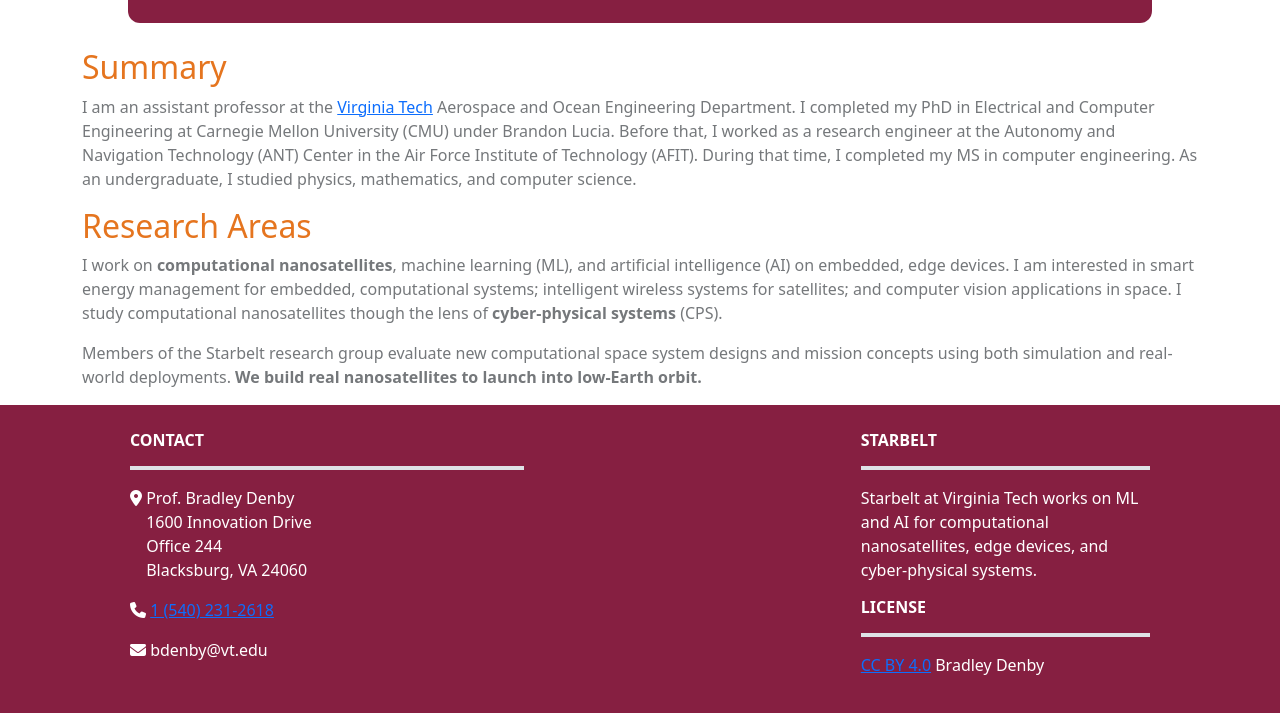
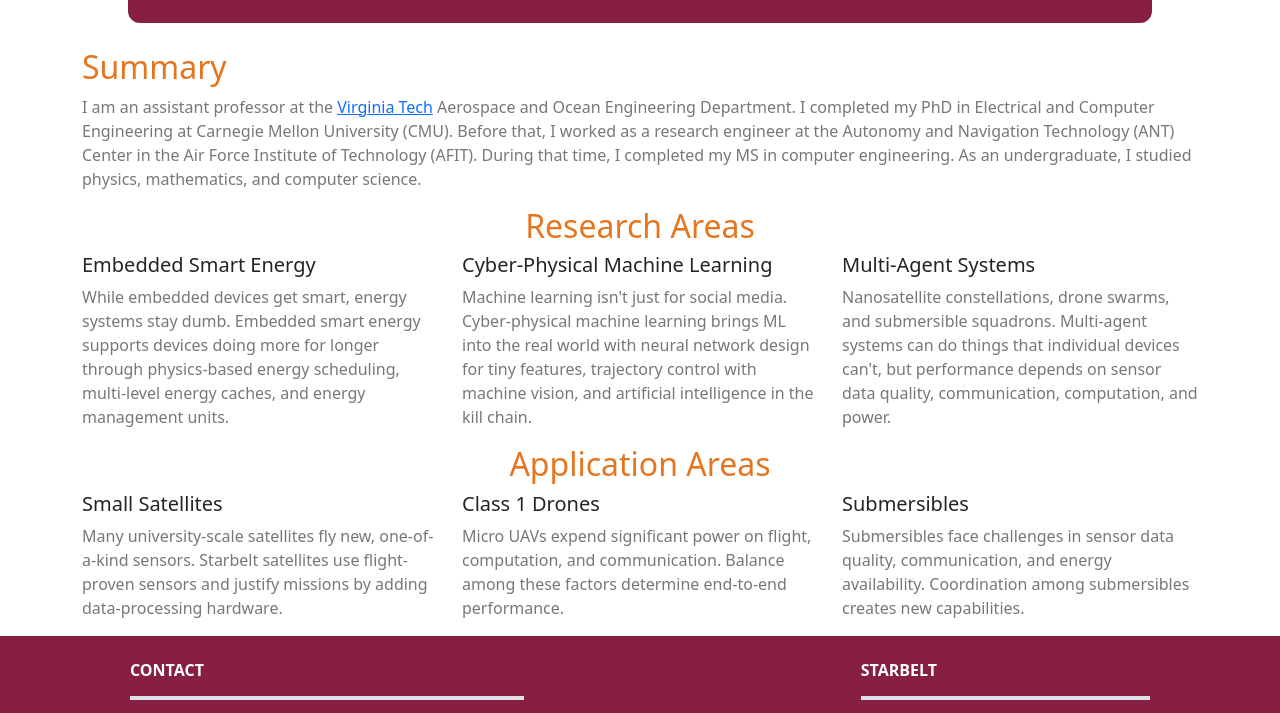
Before and after one commit to starbelt/starbelt-website, a plain HTML site: page index.html in a window 1280 px wide. Shown: the part 440-1153 px from the top of the page. Drawn offline with nearby package versions, Linux system fonts and the light colour scheme; files whose address does not match are found by name.

Commit message:
Updates research and application areas

```diff
--- a/index.html
+++ b/index.html
@@ -110,12 +110,12 @@
             I am an assistant professor at the
             <a href="https://www.vt.edu/">Virginia Tech</a> Aerospace and Ocean
             Engineering Department. I completed my PhD in Electrical and
-            Computer Engineering at Carnegie Mellon University (CMU) under
-            Brandon Lucia. Before that, I worked as a research engineer at the
-            Autonomy and Navigation Technology (ANT) Center in the Air Force
-            Institute of Technology (AFIT). During that time, I completed my MS
-            in computer engineering. As an undergraduate, I studied physics,
-            mathematics, and computer science.
+            Computer Engineering at Carnegie Mellon University (CMU). Before
+            that, I worked as a research engineer at the Autonomy and Navigation
+            Technology (ANT) Center in the Air Force Institute of Technology
+            (AFIT). During that time, I completed my MS in computer engineering.
+            As an undergraduate, I studied physics, mathematics, and computer
+            science.
           </p>
         </div>
       </div>
@@ -123,20 +123,68 @@
     <div class="container">
       <div class="row">
         <div class="col">
-          <h2 class="brand-header" id="research">Research Areas</h2>
+          <h2 class="brand-header text-center" id="research">Research Areas</h2>
+        </div>
+      </div>
+      <div class="row">
+        <div class="col-md-4">
+          <h5>Embedded Smart Energy</h5>
           <p class="brand-para">
-            I work on <b>computational nanosatellites</b>, machine learning
-            (ML), and artificial intelligence (AI) on embedded, edge devices. I
-            am interested in smart energy management for embedded, computational
-            systems; intelligent wireless systems for satellites; and computer
-            vision applications in space. I study computational nanosatellites
-            though the lens of <b>cyber-physical systems</b> (CPS).
+            While embedded devices get smart, energy systems stay dumb. Embedded
+            smart energy supports devices doing more for longer through
+            physics-based energy scheduling, multi-level energy caches, and
+            energy management units.
           </p>
+        </div>
+        <div class="col-md-4">
+          <h5>Cyber-Physical Machine Learning</h5>
           <p class="brand-para">
-            Members of the Starbelt research group evaluate new computational
-            space system designs and mission concepts using both simulation and
-            real-world deployments. <b>We build real nanosatellites to launch
-            into low-Earth orbit.</b>
+            Machine learning isn't just for social media. Cyber-physical machine
+            learning brings ML into the real world with neural network design
+            for tiny features, trajectory control with machine vision, and
+            artificial intelligence in the kill chain.
+          </p>
+        </div>
+        <div class="col-md-4">
+          <h5>Multi-Agent Systems</h5>
+          <p class="brand-para">
+            Nanosatellite constellations, drone swarms, and submersible
+            squadrons. Multi-agent systems can do things that individual devices
+            can't, but performance depends on sensor data quality,
+            communication, computation, and power.
+          </p>
+        </div>
+      </div>
+      <div class="row">
+        <div class="col">
+          <h2 class="brand-header text-center" id="research">
+            Application Areas
+          </h2>
+        </div>
+      </div>
+      <div class="row">
+        <div class="col-md-4">
+          <h5>Small Satellites</h5>
+          <p class="brand-para">
+            Many university-scale satellites fly new, one-of-a-kind sensors.
+            Starbelt satellites use flight-proven sensors and justify missions
+            by adding data-processing hardware.
+          </p>
+        </div>
+        <div class="col-md-4">
+          <h5>Class 1 Drones</h5>
+          <p class="brand-para">
+            Micro UAVs expend significant power on flight, computation, and
+            communication. Balance among these factors determine end-to-end
+            performance.
+          </p>
+        </div>
+        <div class="col-md-4">
+          <h5>Submersibles</h5>
+          <p class="brand-para">
+            Submersibles face challenges in sensor data quality, communication,
+            and energy availability. Coordination among submersibles creates new
+            capabilities.
           </p>
         </div>
       </div>
@@ -154,7 +202,7 @@
               <i class="fa-solid fa-location-dot"></i> Prof. Bradley Denby<br>
               <i class="fa-solid fa-location-dot fa-hidden"></i> 1600 Innovation Drive<br>
               <i class="fa-solid fa-location-dot fa-hidden"></i> Office 244<br>
-              <i class="fa-solid fa-location-dot fa-hidden"></i> Blacksburg, VA 24060
+              <i class="fa-solid fa-location-dot fa-hidden"></i> Blacksburg, VA 24061
             </p>
             <p class="footer-text">
               <i class="fa-solid fa-phone"></i> <a href="tel:+15402312618">1 (540) 231-2618</a>
```
